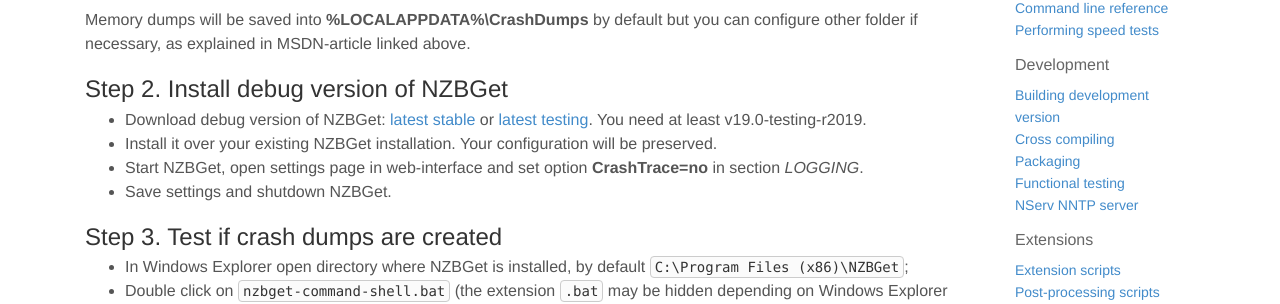
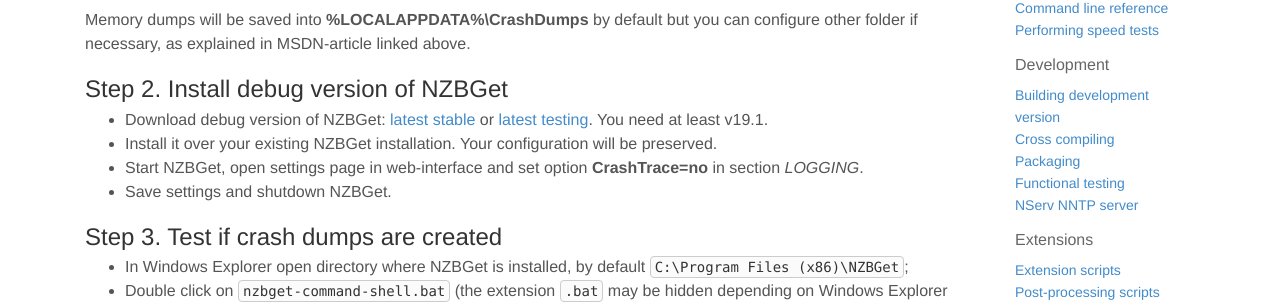
Before and after one commit to nzbget/nzbget.github.io, a Jekyll site: the page built from _wiki/crash-dump.md, in a window 1280 px wide and 900 px high, scrolled down 658 px. Shown: the part 149-453 px from the top of the window. Built offline with Jekyll 4.4.1, drawn with Linux system fonts in a browser that asks for light colours; nearby versions of some CDN libraries; the repository's description, which GitHub fills in, is left out.

Commit message:
updated link to debug setup

```diff
--- a/_wiki/crash-dump.md
+++ b/_wiki/crash-dump.md
@@ -36,7 +36,7 @@
 
 ### Step 2. Install debug version of NZBGet
 - Download debug version of NZBGet: [latest stable](https://github.com/nzbget/nzbget/releases/download/v{{site.data.version.stable-version}}/nzbget-{{site.data.version.stable-version}}-bin-win32-debug-setup.exe) or
-[latest testing](https://github.com/nzbget/nzbget/releases/download/v{{site.data.version.testing-version}}-{{site.data.version.testing-revision}}/nzbget-{{site.data.version.testing-version}}-testing-{{site.data.version.testing-revision}}-bin-win32-debug-setup.exe). You need at least v19.0-testing-r2019.
+[latest testing](https://github.com/nzbget/nzbget/releases/download/v{{site.data.version.testing-version}}-{{site.data.version.testing-revision}}/nzbget-{{site.data.version.testing-version}}-testing-{{site.data.version.testing-revision}}-bin-windows-debug-setup.exe). You need at least v19.1.
 - Install it over your existing NZBGet installation. Your configuration will be preserved.
 - Start NZBGet, open settings page in web-interface and set option **CrashTrace=no**
 in section *LOGGING*.
```
